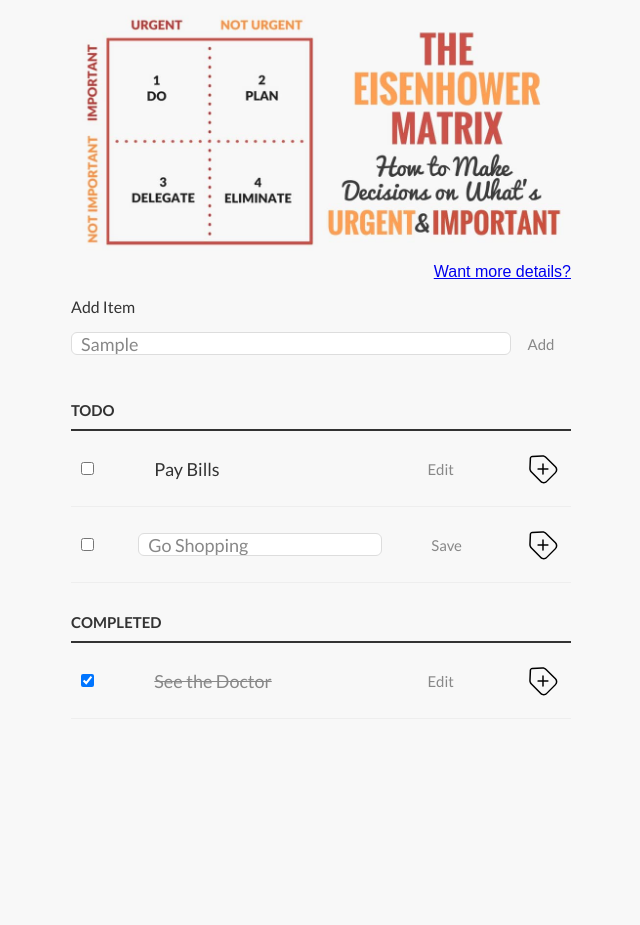
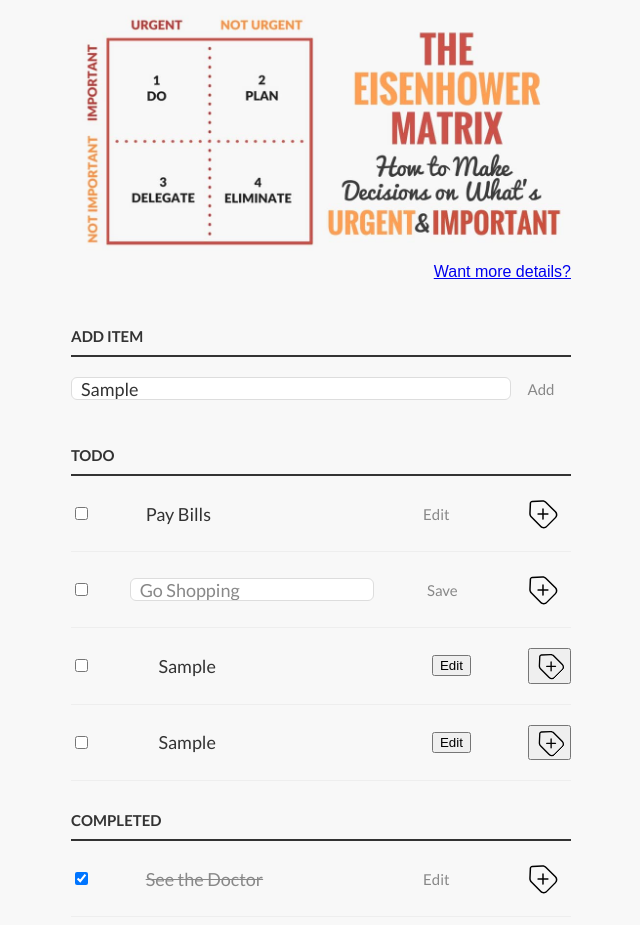
Before and after one commit to Jakhongir-1984/clean-code-s1e1, a plain HTML site: page index.html in a window 1280 px wide. Both pictures are taken after typing "Sample" into the empty fields and a click on the button "Add". Shown: the whole page, without its empty margins (319-959 px from the left). Before the commit the page ends 800 px from the top, so only its background shows below. Drawn offline with Linux system fonts and the light colour scheme.

Commit message:
refactor: change tag selector or class selector to rule 3.4

```diff
--- a/app.js
+++ b/app.js
@@ -10,7 +10,7 @@
 
 var taskInput=document.getElementById("new-task");//Add a new task.
 var addButton=document.getElementsByTagName("button")[0];//first button
-var incompleteTaskHolder=document.getElementById("incompleteTasks");//ul of #incompleteTasks
+var incompleteTaskHolder=document.getElementById("incomplete-tasks");//ul of #incompleteTasks
 var completedTasksHolder=document.getElementById("completed-tasks");//completed-tasks
 
 
@@ -18,7 +18,7 @@
 var createNewTaskElement=function(taskString){
 
     var listItem=document.createElement("li");
-
+    listItem.classList="checkbox__list";
     //input (checkbox)
     var checkBox=document.createElement("input");//checkbx
     //label
@@ -33,17 +33,20 @@
     var deleteButtonImg=document.createElement("img");//delete button image
 
     label.innerText=taskString;
-    label.className='task';
+    label.className='checkbox__task';
 
     //Each elements, needs appending
     checkBox.type="checkbox";
+    checkBox.className="checkbox__list-item";
+
     editInput.type="text";
-    editInput.className="task";
+    editInput.className="checkbox__input";
 
     editButton.innerText="Edit"; //innerText encodes special characters, HTML does not.
-    editButton.className="edit";
+    editButton.className="checkbox__edit";
 
-    deleteButton.className="delete";
+    deleteButton.className="checkbox__delete";
+    deleteButtonImg.className="checkbox__img";
     deleteButtonImg.src='./remove.svg';
     deleteButton.appendChild(deleteButtonImg);
 
@@ -84,8 +87,8 @@
 
     var editInput=listItem.querySelector('input[type=text]');
     var label=listItem.querySelector("label");
-    var editBtn=listItem.querySelector(".edit");
-    var containsClass=listItem.classList.contains("editMode");
+    var editBtn=listItem.querySelector(".checkbox__edit btn");
+    var containsClass=listItem.classList.contains("edit-mode");
     //If class of the parent is .editmode
     if(containsClass){
 
@@ -99,7 +102,7 @@
     }
 
     //toggle .editmode on the parent.
-    listItem.classList.toggle("editMode");
+    listItem.classList.toggle("edit-mode");
 };
 
 
@@ -156,8 +159,8 @@
     console.log("bind list item events");
 //select ListItems children
     var checkBox=taskListItem.querySelector("input[type=checkbox]");
-    var editButton=taskListItem.querySelector("button.edit");
-    var deleteButton=taskListItem.querySelector("button.delete");
+    var editButton=taskListItem.querySelector("checkbox__edit btn");
+    var deleteButton=taskListItem.querySelector("checkbox__delete btn");
 
 
     //Bind editTask to edit button.
--- a/index.html
+++ b/index.html
@@ -5,49 +5,49 @@
   <link href="https://fonts.googleapis.com/css?family=Lato:300,400,700" rel="stylesheet">
   <link rel="stylesheet" href="style.css" media="screen" charset="utf-8">
 </head>
-<body>
+<body class="page">
   <div class="header">
-    <img src="./eisenhower-matrix.jpg">
+    <img class="header__img" src="./eisenhower-matrix.jpg">
     <a class="header__info" href="https://goal-life.com/page/method/matrix-eisenhower">Want more details?</a>
   </div>
   <div class="main">
     <p id="main__add-element">
-      <label for="main__title">Add Item</label>
+      <label class="main__title main__add-task" for="main__title">Add Item</label>
       <div class="main__task">
-        <input id="new-task" class="main__task-input" type="text">
-        <button>Add</button>
+        <input class="main__task-input" id="new-task" type="text">
+        <button class="btn">Add</button>
       </div>
     </p>
-    <h3>Todo</h3>
+    <h3 class="main__title">Todo</h3>
     <ul id="incomplete-tasks">
-      <li>
-        <input type="checkbox">
+      <li class="checkbox__list">
+        <input class="checkbox__list-item" type="checkbox">
         <label class="checkbox__task">Pay Bills</label>
-        <input type="text" class="checkbox__input">
-        <button class="checkbox__edit">Edit</button>
-        <button class="checkbox__delete">
-          <img src="./remove.svg">
+        <input class="checkbox__input" type="text">
+        <button class="checkbox__edit btn">Edit</button>
+        <button class="checkbox__delete btn">
+          <img class="checkbox__img" src="./remove.svg">
         </button>
       </li>
-      <li class="edit-mode">
-        <input type="checkbox">
+      <li class="checkbox__list edit-mode">
+        <input class="checkbox__list-item" type="checkbox">
         <label class="checkbox__task">Go Shopping</label>
-        <input type="text" value="Go Shopping" class="checkbox__input">
-        <button class="checkbox__edit">Save</button>
-        <button class="checkbox__delete">
-          <img src="./remove.svg">
+        <input class="checkbox__input" type="text" value="Go Shopping">
+        <button class="checkbox__edit btn">Save</button>
+        <button class="checkbox__delete btn">
+          <img class="checkbox__img" src="./remove.svg">
         </button>
       </li>
     </ul>
-    <h3>Completed</h3>
+    <h3 class="main__title">Completed</h3>
     <ul id="completed-tasks">
-      <li>
-        <input type="checkbox" checked>
+      <li class="checkbox__list">
+        <input class="checkbox__list-item" type="checkbox" checked>
         <label class="checkbox__task">See the Doctor</label>
-        <input type="text" class="checkbox__input">
-        <button class="checkbox__edit">Edit</button>
-        <button class="checkbox__delete">
-          <img src="./remove.svg">
+        <input class="checkbox__input" type="text">
+        <button class="checkbox__edit btn">Edit</button>
+        <button class="checkbox__delete btn">
+          <img class="checkbox__img" src="./remove.svg">
         </button>
       </li>
     </ul>
--- a/style.css
+++ b/style.css
@@ -1,5 +1,11 @@
 /* Basic Style */
-body {
+body,
+input,
+button {
+  outline: none;
+}
+
+.page {
   background-color: #f8f8f8;
   color: #333;
   font-family: Lato, sans-serif;
@@ -12,7 +18,7 @@
   text-align: right;
 }
 
-.header img {
+.header__img {
   width: 100%;
 }
 
@@ -42,22 +48,19 @@
   display: flex;
 }
 
-ul {
+#incomplete-tasks,
+#completed-tasks {
   margin: 0;
-  padding: 0px;
+  padding: 0;
 }
 
-li,
-h3 {
+.main__title,
+.checkbox__list {
   list-style: none;
 }
 
-input,
-button {
-  outline: none;
-}
 
-button {
+.btn {
   background: none;
   border: 0px;
   color: #888;
@@ -67,14 +70,13 @@
   cursor: pointer;
 }
 
-button:hover {
+.btn:hover {
   color: #3a3A3a;
 }
 
 /* Heading */
 
-h3,
-label[for="new-task"] {
+.main__title {
   color: #333;
   font-weight: 700;
   font-size: 15px;
@@ -84,7 +86,8 @@
   text-transform: uppercase;
 }
 
-input[type="text"] {
+.main__task-input,
+.checkbox__input {
   margin: 0;
   font-size: 18px;
   line-height: 18px;
@@ -97,79 +100,78 @@
   color: #888;
 }
 
-input[type="text"]:focus {
+.main__task-input,
+.checkbox__input:focus {
   color: #333;
 }
 
 /* New Task */
 
-label[for="new-task"] {
+.main__add-task {
   display: block;
   margin: 0 0 20px;
 }
 
-input#new-task {
+#new-task {
   width: 318px;
 }
 
 /* Task list */
 
-li {
+.checkbox__list {
   overflow: hidden;
   padding: 20px 0;
   border-bottom: 1px solid #eee;
   display: flex;
   justify-content: space-between;
   align-items: center;
-}
-
-li > * {
   vertical-align: middle;
 }
 
-li > input[type="checkbox"] {
+
+li > .checkbox__list {
   margin: 0 10px;
 }
 
-li > label {
+.checkbox__task {
   padding-left: 10px;
   box-sizing: border-box;
   font-size: 18px;
   width: 226px;
 }
 
-li > input[type="text"] {
+.checkbox__input {
   width: 226px;
 }
 
-button.checkbox__delete img {
+.checkbox__img {
   height: 2em;
   transform: rotateZ(45deg);
   transition: transform 200ms ease-in;
 }
 
-button.checkbox__delete img:hover {
+.checkbox__img:hover {
   transform: rotateZ(0);
 }
 
 /* Completed */
 
-ul#completed-tasks label {
+#completed-tasks .checkbox__task {
   text-decoration: line-through;
   color: #888;
 }
 
 /* Edit Task */
 
-ul li input[type="text"] {
+.checkbox__input {
   display: none;
 }
 
-ul li.edit-mode input[type="text"] {
+.edit-mode .checkbox__input {
   display: inline-block;
   width: 224px;
 }
 
-ul li.edit-mode label {
+.edit-mode .checkbox__task {
   display: none;
 }
```
